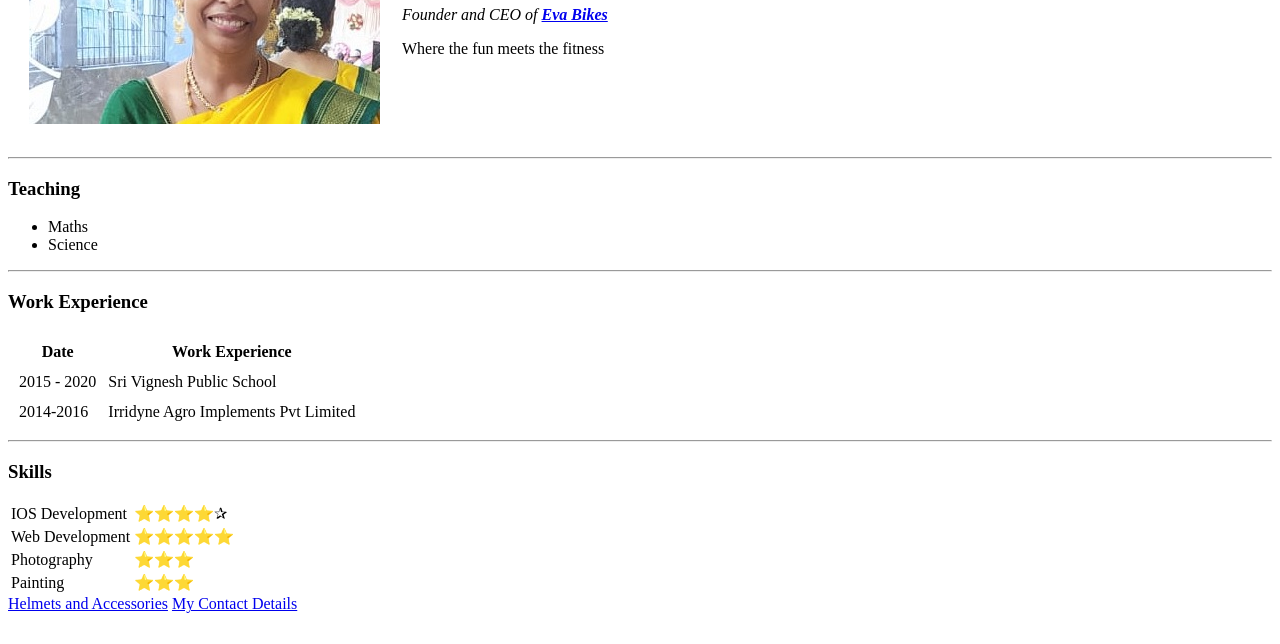
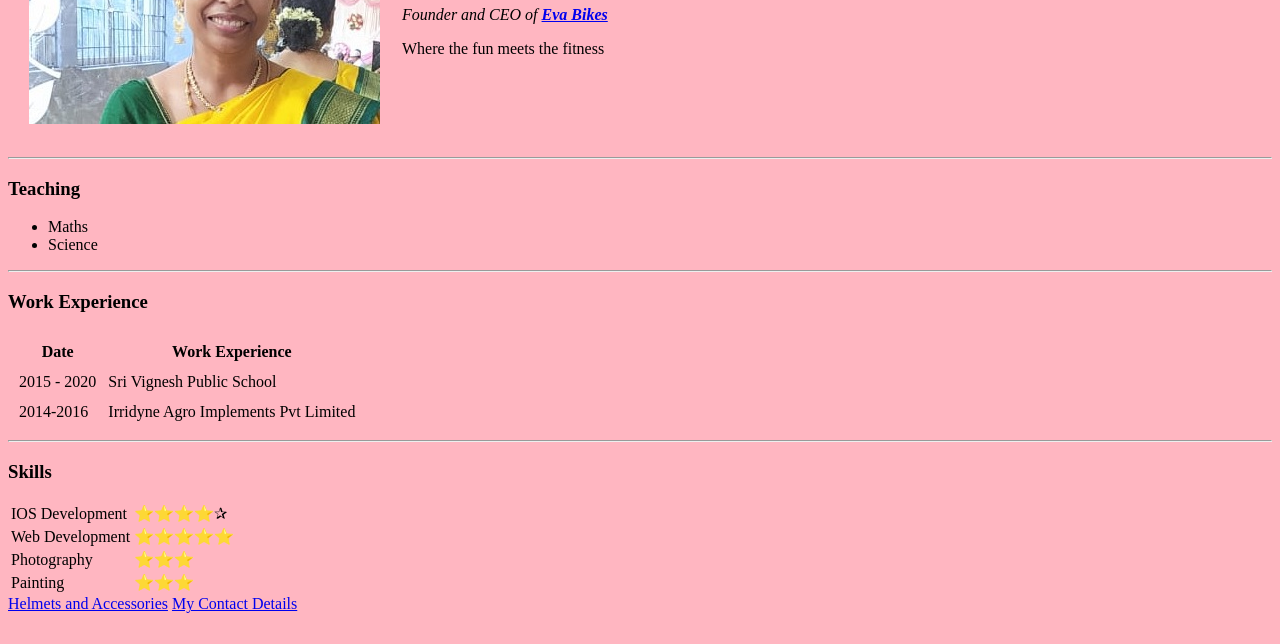
Before and after one commit to Renudesigner/cv, a plain HTML site: page index.html in a window 1280 px wide. Shown: the part 156-800 px from the top of the page. Drawn offline with Linux system fonts and the light colour scheme.

Commit message:
Update index.html

```diff
--- a/index.html
+++ b/index.html
@@ -3,7 +3,7 @@
     <meta charset="UTF-8">
       <title>  Renuka's Website</title>
 </head>
-<body>
+<body style="background-color: lightpink;">
   <table cellspacing = "20">
       <tr>
         <td> <img src="cv/bikes.jpg" alt = "Renu Picture"></td>
```
